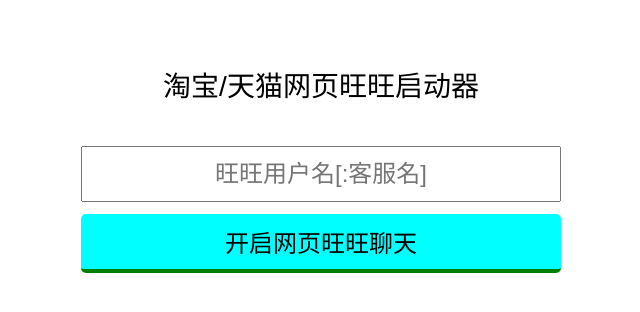
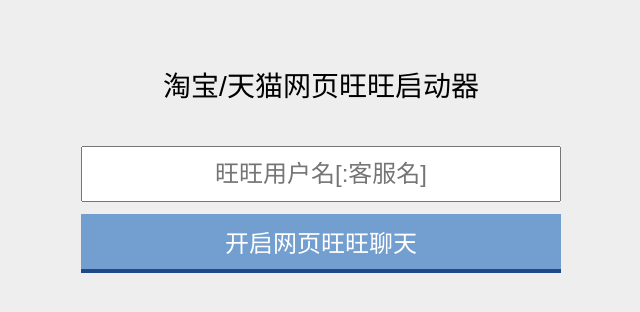
Before and after one commit to gDD/waww-launcher, a plain HTML site: page index.html in a window 1280 px wide. Shown: the whole page, without its empty margins (319-959 px from the left). Drawn offline with nearby package versions, Linux system fonts and the light colour scheme.

Commit message:
Fix color scheme

```diff
--- a/index.html
+++ b/index.html
@@ -4,6 +4,10 @@
     <style>
         *, input {
             box-sizing: border-box;
+        }
+
+        html {
+            background: #eee;
         }
 
         body {
@@ -54,17 +58,17 @@
             padding: 10px 0 10px 0;
             text-align: center;
             border: 0;
-            border-radius: 5px;
-            background: cyan;
-            border-bottom: 4px solid green;
+            background: #729fcf;
+            color: #fff;
+            border-bottom: 4px solid #204a87;
         }
 
         #launch:hover {
-            background: red;
+            background: #3465a4;
         }
 
         #launch:active {
-            background: cyan;
+            background: #204a87;
             padding-top: 12px;
             padding-bottom: 12px;
             border-bottom: 0;
```
